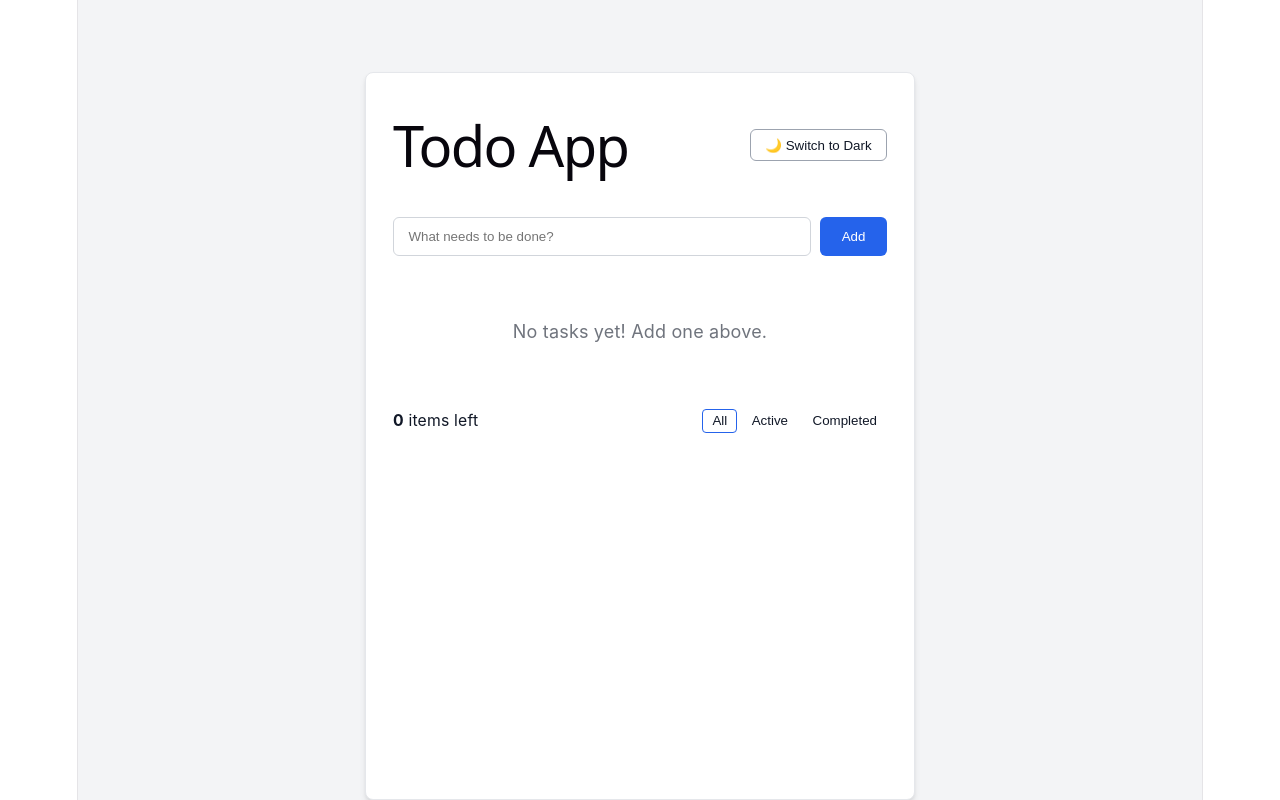
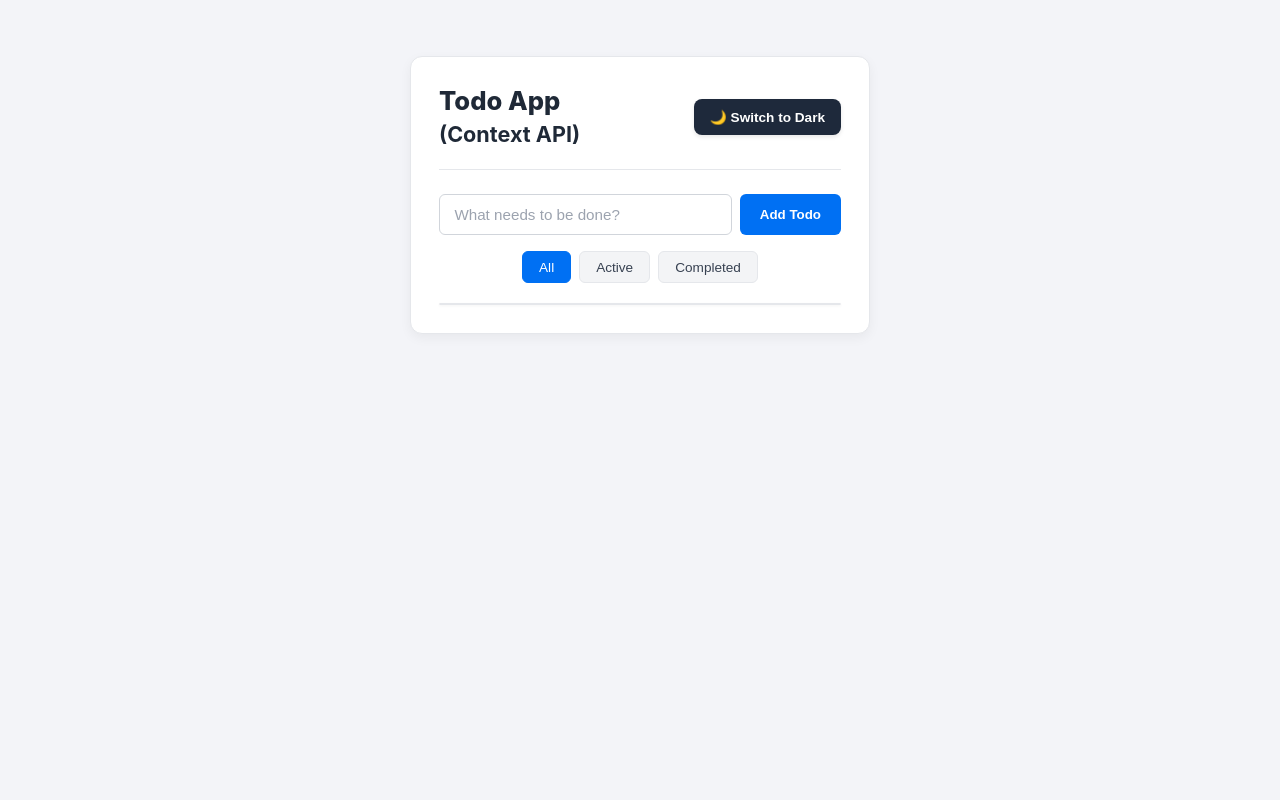
Before and after one commit to shrabony01/todo-context-lab, a React (Vite) app: page / in a window 1280 px wide. Built offline with nearby package versions, Linux system fonts and the light colour scheme.

Commit message:
error handling

```diff
--- a/src/App.css
+++ b/src/App.css
@@ -8,31 +8,22 @@ body {
   font-family: -apple-system, BlinkMacSystemFont, 'Segoe UI', Roboto, Helvetica, Arial, sans-serif;
 }
 
+/* Page Container */
 .app-container {
   min-height: 100vh;
   display: flex;
   justify-content: center;
-  padding-top: 4rem;
-  transition: background-color 0.25s ease, color 0.25s ease;
+  align-items: flex-start;
+  padding: 3.5rem 1rem;
+  transition: background-color 0.2s ease, color 0.2s ease;
 }
 
+/* ============================
+   Light Theme
+   ============================ */
 .app-container.light {
-  background-color: #f3f4f6;
-  color: #111827;
-}
-
-.app-container.dark {
-  background-color: #111827;
-  color: #f9fafb;
-}
-
-.card {
-  width: 100%;
-  max-width: 550px;
-  background: inherit;
-  border-radius: 8px;
-  padding: 1.5rem;
-  box-shadow: 0 4px 6px -1px rgba(0, 0, 0, 0.1), 0 2px 4px -1px rgba(0, 0, 0, 0.06);
+  background-color: #f3f4f8;
+  color: #1f2937;
 }
 
 .app-container.light .card {
@@ -40,9 +31,104 @@ body {
   border: 1px solid #e5e7eb;
 }
 
+.app-container.light .app-header {
+  border-bottom: 1px solid #e5e7eb;
+}
+
+.app-container.light .todo-input {
+  background-color: #ffffff;
+  border: 1px solid #d1d5db;
+  color: #1f2937;
+}
+
+.app-container.light .theme-toggle-btn {
+  background-color: #1e293b;
+  color: #ffffff;
+}
+
+.app-container.light .filter-btn {
+  background-color: #f3f4f6;
+  border: 1px solid #e5e7eb;
+  color: #374151;
+}
+
+.app-container.light .todo-list-card {
+  background-color: #ffffff;
+  border: 1px solid #e5e7eb;
+}
+
+.app-container.light .todo-item {
+  border-bottom: 1px solid #e5e7eb;
+}
+
+.app-container.light .todo-footer {
+  border-top: 1px solid #e5e7eb;
+}
+
+.app-container.light .todo-checkbox {
+  border-color: #9ca3af;
+}
+
+/* ============================
+   Dark Theme
+   ============================ */
+.app-container.dark {
+  background-color: #111827;
+  color: #ffffff;
+}
+
 .app-container.dark .card {
-  background-color: #1f2937;
-  border: 1px solid #374151;
+  background-color: #1a1a1a;
+  border: 1px solid #2d2d2d;
+}
+
+.app-container.dark .app-header {
+  border-bottom: 1px solid #2d2d2d;
+}
+
+.app-container.dark .todo-input {
+  background-color: #262626;
+  border: 1px solid #3d3d3d;
+  color: #ffffff;
+}
+
+.app-container.dark .theme-toggle-btn {
+  background-color: #eab308;
+  color: #111827;
+}
+
+.app-container.dark .filter-btn {
+  background-color: #2d2d2d;
+  border: 1px solid #3d3d3d;
+  color: #d1d5db;
+}
+
+.app-container.dark .todo-list-card {
+  background-color: #262626;
+  border: 1px solid #333333;
+}
+
+.app-container.dark .todo-item {
+  border-bottom: 1px solid #333333;
+}
+
+.app-container.dark .todo-footer {
+  border-top: 1px solid #333333;
+}
+
+.app-container.dark .todo-checkbox {
+  border-color: #6b7280;
+}
+
+/* ============================
+   Card & Header
+   ============================ */
+.card {
+  width: 100%;
+  max-width: 460px;
+  border-radius: 12px;
+  padding: 1.75rem;
+  box-shadow: 0 4px 12px rgba(0, 0, 0, 0.05);
 }
 
 .app-header {
@@ -50,39 +136,107 @@ body {
   justify-content: space-between;
   align-items: center;
   margin-bottom: 1.5rem;
+  padding-bottom: 1.25rem;
+}
+
+.app-title {
+  font-size: 1.6rem;
+  font-weight: 800;
+  line-height: 1.25;
+}
+
+.app-title span {
+  font-size: 1.35rem;
+  font-weight: 700;
 }
 
 .theme-toggle-btn {
-  padding: 0.4rem 0.8rem;
-  border-radius: 6px;
-  border: 1px solid #9ca3af;
-  background: transparent;
-  color: inherit;
+  border: none;
+  font-weight: 700;
+  padding: 0.65rem 1rem;
+  border-radius: 8px;
   cursor: pointer;
+  font-size: 0.85rem;
+  display: flex;
+  align-items: center;
+  gap: 0.35rem;
+  box-shadow: 0 2px 4px rgba(0, 0, 0, 0.1);
+  transition: transform 0.1s ease;
 }
 
+.theme-toggle-btn:active {
+  transform: scale(0.98);
+}
+
+/* ============================
+   Input Form
+   ============================ */
 .todo-input-form {
   display: flex;
   gap: 0.5rem;
-  margin-bottom: 1.5rem;
+  margin-bottom: 1rem;
 }
 
 .todo-input {
   flex: 1;
-  padding: 0.6rem 0.8rem;
+  padding: 0.7rem 0.9rem;
   border-radius: 6px;
-  border: 1px solid #d1d5db;
   outline: none;
+  font-size: 0.95rem;
+}
+
+.todo-input::placeholder {
+  color: #9ca3af;
 }
 
 .todo-add-btn {
-  padding: 0.6rem 1.2rem;
+  padding: 0.7rem 1.25rem;
+  background-color: #0070f3;
+  color: #ffffff;
+  border: none;
   border-radius: 6px;
-  border: none;
-  background-color: #2563eb;
-  color: #ffffff;
+  font-weight: 600;
+  cursor: pointer;
+  white-space: nowrap;
+  transition: background-color 0.15s ease;
+}
+
+.todo-add-btn:hover {
+  background-color: #005bb5;
+}
+
+/* ============================
+   Filter Bar
+   ============================ */
+.filter-bar {
+  display: flex;
+  justify-content: center;
+  gap: 0.5rem;
+  margin-bottom: 1.25rem;
+}
+
+.filter-btn {
+  padding: 0.45rem 1rem;
+  border-radius: 6px;
+  cursor: pointer;
+  font-size: 0.85rem;
   font-weight: 500;
-  cursor: pointer;
+  transition: all 0.15s ease;
+}
+
+.filter-btn.selected {
+  background-color: #0070f3 !important;
+  color: #ffffff !important;
+  border-color: #0070f3 !important;
+}
+
+/* ============================
+   Todo List & Items
+   ============================ */
+.todo-list-container {
+  border-radius: 8px;
+  overflow: hidden;
+  box-shadow: 0 1px 3px rgba(0, 0, 0, 0.05);
 }
 
 .todo-list {
@@ -92,13 +246,44 @@ body {
 .todo-item {
   display: flex;
   align-items: center;
+  padding: 0.75rem 1rem;
   gap: 0.75rem;
-  padding: 0.75rem 0;
-  border-bottom: 1px solid #e5e7eb;
 }
 
-.app-container.dark .todo-item {
-  border-bottom: 1px solid #374151;
+/* Round Radio-style Checkbox */
+.todo-checkbox {
+  appearance: none;
+  -webkit-appearance: none;
+  width: 20px;
+  height: 20px;
+  border-width: 2px;
+  border-style: solid;
+  border-radius: 50%;
+  outline: none;
+  cursor: pointer;
+  display: grid;
+  place-content: center;
+  flex-shrink: 0;
+  transition: all 0.2s ease;
+}
+
+.todo-checkbox:checked {
+  background-color: #22c55e !important;
+  border-color: #22c55e !important;
+}
+
+.todo-checkbox:checked::before {
+  content: "✔";
+  font-size: 11px;
+  color: #ffffff;
+  font-weight: bold;
+}
+
+.todo-text {
+  flex: 1;
+  cursor: pointer;
+  font-size: 0.95rem;
+  word-break: break-word;
 }
 
 .todo-item.completed .todo-text {
@@ -106,71 +291,67 @@ body {
   opacity: 0.5;
 }
 
-.todo-text {
+.todo-edit-input {
   flex: 1;
-  cursor: pointer;
+  padding: 0.25rem 0.5rem;
+  border-radius: 4px;
+  border: 1px solid #0070f3;
+  background: inherit;
+  color: inherit;
+  outline: none;
 }
 
+/* Icon Buttons (Clean, Borderless, No Gray Box) */
 .todo-actions {
   display: flex;
-  gap: 0.4rem;
+  gap: 0.5rem;
+  align-items: center;
 }
 
-.btn-edit,
-.btn-delete {
-  padding: 0.2rem 0.5rem;
-  font-size: 0.85rem;
-  border-radius: 4px;
+.icon-btn {
+  background: transparent !important;
+  border: none !important;
+  outline: none;
   cursor: pointer;
-  border: 1px solid #9ca3af;
-  background: transparent;
-  color: inherit;
+  font-size: 1.05rem;
+  padding: 3px;
+  line-height: 1;
+  opacity: 0.65;
+  transition: opacity 0.15s ease, transform 0.15s ease;
 }
 
-.btn-delete:hover {
-  background-color: #ef4444;
-  color: #ffffff;
-  border-color: #ef4444;
+.icon-btn:hover {
+  opacity: 1;
+  transform: scale(1.15);
 }
 
+/* ============================
+   Footer
+   ============================ */
 .todo-footer {
   display: flex;
   justify-content: space-between;
   align-items: center;
-  margin-top: 1.5rem;
-  font-size: 0.875rem;
-  flex-wrap: wrap;
-  gap: 0.5rem;
-}
-
-.filters {
-  display: flex;
-  gap: 0.25rem;
-}
-
-.filter-btn {
-  background: transparent;
-  border: 1px solid transparent;
-  color: inherit;
-  padding: 0.2rem 0.5rem;
-  border-radius: 4px;
-  cursor: pointer;
-}
-
-.filter-btn.selected {
-  border-color: #2563eb;
+  padding: 0.75rem 1rem;
+  font-size: 0.85rem;
+  color: #6b7280;
 }
 
 .clear-completed-btn {
   background: transparent;
   border: none;
-  color: inherit;
+  color: #0070f3;
   cursor: pointer;
+  font-size: 0.85rem;
+}
+
+.clear-completed-btn:hover {
   text-decoration: underline;
 }
 
 .empty-message {
   text-align: center;
-  padding: 2rem 0;
-  opacity: 0.6;
+  padding: 2rem 1rem;
+  color: #9ca3af;
+  font-size: 0.9rem;
 }
--- a/src/App.tsx
+++ b/src/App.tsx
@@ -23,12 +23,12 @@ const MainContent: React.FC = () => {
     <div className={`app-container ${theme}`}>
       <div className="card">
         <header className="app-header">
-          <h1>Todo App</h1>
+          <h1 className="app-title">Todo App<br /><span>(Context API)</span></h1>
           <ThemeToggleButton />
         </header>
         <TodoInput />
+        <FilterButtons />
         <TodoList />
-        <FilterButtons />
       </div>
     </div>
   );
--- a/src/components/FilterButtons.tsx
+++ b/src/components/FilterButtons.tsx
@@ -1,40 +1,27 @@
 import React from 'react';
 import type { FilterType } from '../types/todo';
 import { useFilter } from '../context/FilterContext';
-import { useTodos } from '../context/TodoContext';
 
-const FILTERS: FilterType[] = ['all', 'active', 'completed'];
+const FILTERS: { label: string; value: FilterType }[] = [
+  { label: 'All', value: 'all' },
+  { label: 'Active', value: 'active' },
+  { label: 'Completed', value: 'completed' },
+];
 
 export const FilterButtons: React.FC = () => {
   const { filter, setFilter } = useFilter();
-  const { clearCompleted, todos } = useTodos();
-
-  const activeCount = todos.filter((t) => !t.completed).length;
-  const hasCompleted = todos.some((t) => t.completed);
 
   return (
-    <footer className="todo-footer">
-      <span className="todo-count">
-        <strong>{activeCount}</strong> {activeCount === 1 ? 'item' : 'items'} left
-      </span>
-
-      <div className="filters">
-        {FILTERS.map((f) => (
-          <button
-            key={f}
-            onClick={() => setFilter(f)}
-            className={`filter-btn ${filter === f ? 'selected' : ''}`}
-          >
-            {f.charAt(0).toUpperCase() + f.slice(1)}
-          </button>
-        ))}
-      </div>
-
-      {hasCompleted && (
-        <button onClick={clearCompleted} className="clear-completed-btn">
-          Clear completed
+    <div className="filter-bar">
+      {FILTERS.map((f) => (
+        <button
+          key={f.value}
+          onClick={() => setFilter(f.value)}
+          className={`filter-btn ${filter === f.value ? 'selected' : ''}`}
+        >
+          {f.label}
         </button>
-      )}
-    </footer>
+      ))}
+    </div>
   );
 };
--- a/src/components/ThemeToggleButton.tsx
+++ b/src/components/ThemeToggleButton.tsx
@@ -5,7 +5,7 @@ export const ThemeToggleButton: React.FC = () => {
   const { theme, toggleTheme } = useTheme();
 
   return (
-    <button className="theme-toggle-btn" onClick={toggleTheme}>
+    <button className={`theme-toggle-btn ${theme}`} onClick={toggleTheme}>
       {theme === 'light' ? '🌙 Switch to Dark' : '☀️ Switch to Light'}
     </button>
   );
--- a/src/components/TodoInput.tsx
+++ b/src/components/TodoInput.tsx
@@ -23,7 +23,7 @@ export const TodoInput: React.FC = () => {
         className="todo-input"
       />
       <button type="submit" className="todo-add-btn">
-        Add
+        Add Todo
       </button>
     </form>
   );
--- a/src/components/TodoItem.tsx
+++ b/src/components/TodoItem.tsx
@@ -59,11 +59,11 @@ export const TodoItem: React.FC<TodoItemProps> = ({ todo }) => {
       <div className="todo-actions">
         {!isEditing && (
           <button onClick={() => setIsEditing(true)} className="btn-edit">
-            Edit
+            Edit✏️
           </button>
         )}
         <button onClick={() => deleteTodo(todo.id)} className="btn-delete">
-          Delete
+          Delete🗑️
         </button>
       </div>
     </li>
--- a/src/components/TodoList.tsx
+++ b/src/components/TodoList.tsx
@@ -4,7 +4,7 @@ import { useFilter } from '../context/FilterContext';
 import { TodoItem } from './TodoItem';
 
 export const TodoList: React.FC = () => {
-  const { todos } = useTodos();
+  const { todos, clearCompleted } = useTodos();
   const { filter } = useFilter();
 
   const filteredTodos = useMemo(() => {
@@ -19,15 +19,29 @@ export const TodoList: React.FC = () => {
     }
   }, [todos, filter]);
 
-  if (todos.length === 0) {
-    return <p className="empty-message">No tasks yet! Add one above.</p>;
-  }
+  const activeCount = todos.filter((t) => !t.completed).length;
+  const completedCount = todos.filter((t) => t.completed).length;
 
   return (
+  <div className="todo-list-container todo-list-card">
     <ul className="todo-list">
       {filteredTodos.map((todo) => (
         <TodoItem key={todo.id} todo={todo} />
       ))}
     </ul>
-  );
+
+    {todos.length > 0 && (
+      <footer className="todo-footer">
+        <span className="todo-count">
+          <strong>{activeCount}</strong> {activeCount === 1 ? 'item' : 'items'} left
+        </span>
+        {completedCount > 0 && (
+          <button onClick={clearCompleted} className="clear-completed-btn">
+            Clear Completed ({completedCount})
+          </button>
+        )}
+      </footer>
+    )}
+  </div>
+);
 };
--- a/src/index.css
+++ b/src/index.css
@@ -1,111 +1,11 @@
 :root {
-  --text: #6b6375;
-  --text-h: #08060d;
-  --bg: #fff;
-  --border: #e5e4e7;
-  --code-bg: #f4f3ec;
-  --accent: #aa3bff;
-  --accent-bg: rgba(170, 59, 255, 0.1);
-  --accent-border: rgba(170, 59, 255, 0.5);
-  --social-bg: rgba(244, 243, 236, 0.5);
-  --shadow:
-    rgba(0, 0, 0, 0.1) 0 10px 15px -3px, rgba(0, 0, 0, 0.05) 0 4px 6px -2px;
-
-  --sans: system-ui, 'Segoe UI', Roboto, sans-serif;
-  --heading: system-ui, 'Segoe UI', Roboto, sans-serif;
-  --mono: ui-monospace, Consolas, monospace;
-
-  font: 18px/145% var(--sans);
-  letter-spacing: 0.18px;
-  color-scheme: light dark;
-  color: var(--text);
-  background: var(--bg);
   font-synthesis: none;
   text-rendering: optimizeLegibility;
   -webkit-font-smoothing: antialiased;
   -moz-osx-font-smoothing: grayscale;
-
-  @media (max-width: 1024px) {
-    font-size: 16px;
-  }
-}
-
-@media (prefers-color-scheme: dark) {
-  :root {
-    --text: #9ca3af;
-    --text-h: #f3f4f6;
-    --bg: #16171d;
-    --border: #2e303a;
-    --code-bg: #1f2028;
-    --accent: #c084fc;
-    --accent-bg: rgba(192, 132, 252, 0.15);
-    --accent-border: rgba(192, 132, 252, 0.5);
-    --social-bg: rgba(47, 48, 58, 0.5);
-    --shadow:
-      rgba(0, 0, 0, 0.4) 0 10px 15px -3px, rgba(0, 0, 0, 0.25) 0 4px 6px -2px;
-  }
-
-  #social .button-icon {
-    filter: invert(1) brightness(2);
-  }
-}
-
-#root {
-  width: 1126px;
-  max-width: 100%;
-  margin: 0 auto;
-  text-align: center;
-  border-inline: 1px solid var(--border);
-  min-height: 100svh;
-  display: flex;
-  flex-direction: column;
-  box-sizing: border-box;
 }
 
 body {
   margin: 0;
+  padding: 0;
 }
-
-h1,
-h2 {
-  font-family: var(--heading);
-  font-weight: 500;
-  color: var(--text-h);
-}
-
-h1 {
-  font-size: 56px;
-  letter-spacing: -1.68px;
-  margin: 32px 0;
-  @media (max-width: 1024px) {
-    font-size: 36px;
-    margin: 20px 0;
-  }
-}
-h2 {
-  font-size: 24px;
-  line-height: 118%;
-  letter-spacing: -0.24px;
-  margin: 0 0 8px;
-  @media (max-width: 1024px) {
-    font-size: 20px;
-  }
-}
-p {
-  margin: 0;
-}
-
-code,
-.counter {
-  font-family: var(--mono);
-  display: inline-flex;
-  border-radius: 4px;
-  color: var(--text-h);
-}
-
-code {
-  font-size: 15px;
-  line-height: 135%;
-  padding: 4px 8px;
-  background: var(--code-bg);
-}
```
